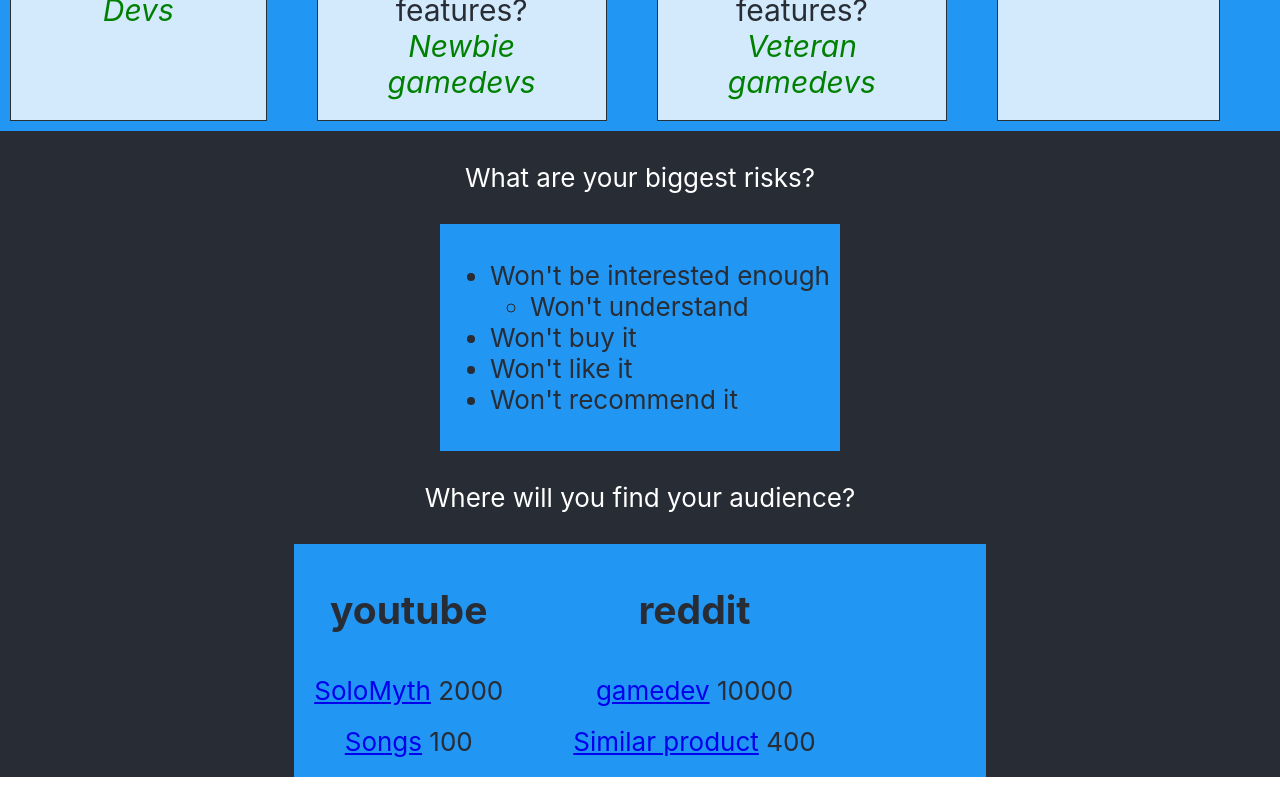
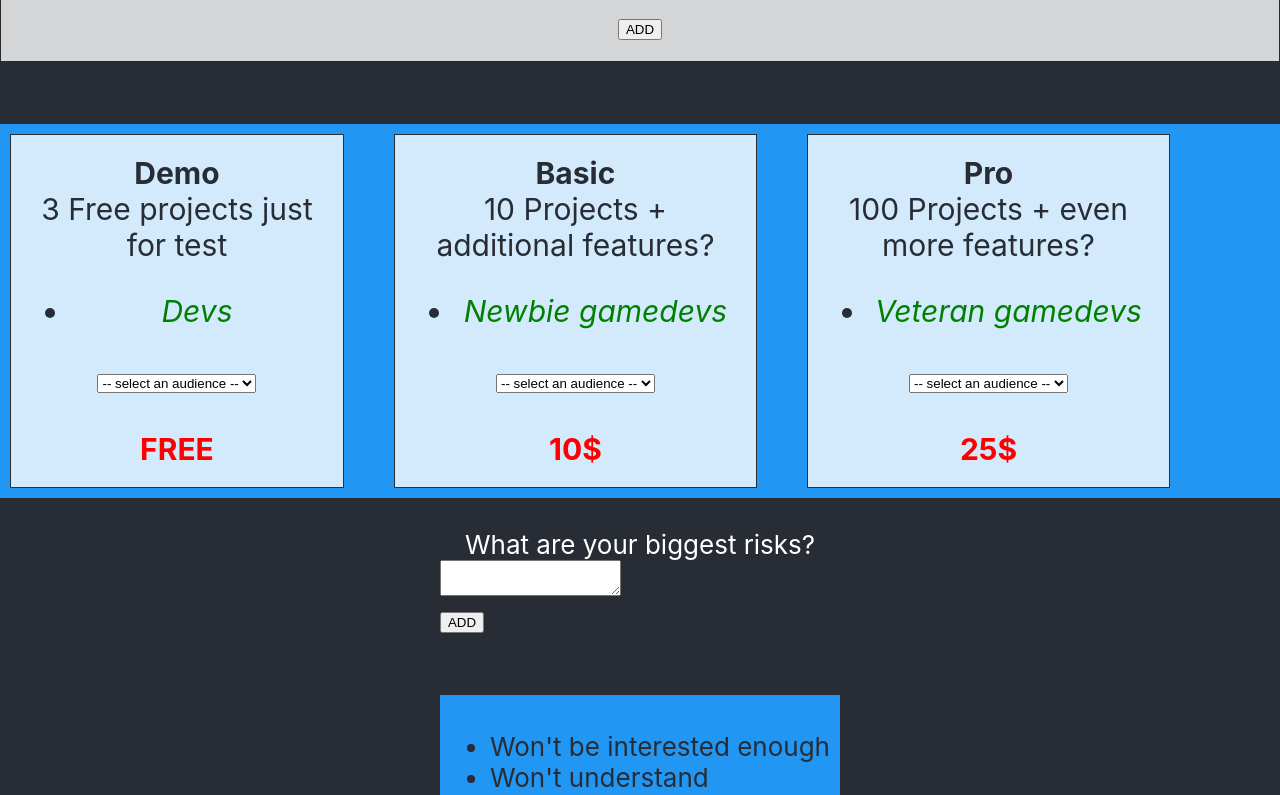
Before and after one commit to IGGAMEMAKER/IndieMarketingTool, a React (Create React App) app in the folder app/my-app/: page / in a window 1280 px wide. Shown: the part 920-1715 px from the top of the page. Built offline with nearby package versions, Linux system fonts and the light colour scheme; what flux would draw is missing.

Commit message:
field pick + almost all inputs are ok

```diff
--- a/app/my-app/public/index.html
+++ b/app/my-app/public/index.html
@@ -24,7 +24,7 @@
       work correctly both with client-side routing and a non-root public URL.
       Learn how to configure a non-root public URL by running `npm run build`.
     -->
-    <title>React App</title>
+    <title>Indie Marketing Tool</title>
   </head>
   <body>
     <noscript>You need to enable JavaScript to run this app.</noscript>
--- a/app/my-app/src/App.js
+++ b/app/my-app/src/App.js
@@ -5,6 +5,7 @@ import storage from './Storage'
 import actions from './actions'
 import {Audience} from "./Audience";
 import {MonetizationPlan} from "./MonetizationPlan";
+import {FieldPicker} from "./FieldPicker";
 
 function AudienceAdder({}) {
   const [audienceName, onChangeName] = useState("");
@@ -63,13 +64,25 @@ function Channel({link, name, users}) {
 
 function RiskList({risks}) {
   return (
-    <ul>{risks.map(r => <RiskView risk={r} />)}</ul>
+    <ul>{risks.map((r, index) => <RiskView risk={r} index={index} />)}</ul>
   )
 }
-function RiskView({risk}) {
-  var subrisks = risk.subrisks || []
+function RiskView({risk, index}) {
+  var renderer = onChange => {
+    var up = <button onClick={() => actions.changeRiskOrder(index, index -1)}>Up</button>
+    var down = <button onClick={() => actions.changeRiskOrder(index, index + 1)}>Down</button>
+    return <div><span onClick={() => onChange(true)}>{risk.name}</span></div> // {up} {down}
+  }
+
   return (
-    <li className="Risk-item">{risk.name}{subrisks ? <RiskList risks={subrisks} /> : ''}</li>
+    <li className="Risk-item">
+      <FieldPicker
+        value={risk.name}
+        normalValueRenderer={renderer}
+        placeholder={"Risk"}
+        onAction={val => actions.editRiskName(index, val)}
+      />
+    </li>
   )
 }
 
@@ -111,7 +124,7 @@ function AudienceSourcesPanel({channels}) {
 function RisksPanel({risks}) {
   return <div>
     <br />
-    What are your biggest risks?
+    What are your biggest risks? <RiskAdder />
     <br />
     <br />
     <div className="Container">
@@ -120,15 +133,33 @@ function RisksPanel({risks}) {
   </div>
 }
 
+function RiskAdder({}) {
+  const [name, onChangeName] = useState("");
+
+  return (
+    <div className="Risk-item">
+      <textarea
+        value={name}
+        onChange={event => {
+          var v = event.target.value
+          console.log({v})
+          onChangeName(v)
+        }}
+      />
+      <br />
+      <button onClick={() => {actions.addRisk(name); onChangeName("")}}>ADD</button>
+    </div>
+  )
+}
+
 function MonetizationPanel({plans, audiences}) {
   return <div>
     <br />
-    How will you make money?
+    How will you make money?       <MonetizationAdder />
     <br />
     <br />
     <div className="Audience-Container">
       {plans.map((p, i) => <MonetizationPlan plan={p} index={i} audiences={audiences} />)}
-      <MonetizationAdder />
     </div>
   </div>
 }
@@ -139,7 +170,7 @@ function AudiencesList({audiences}) {
   const [isFullAudienceInfo, setIsFullInfo] = useState(false);
 
   return <div>
-    Who will use your app / play your game?
+    Who will use your app / play your game?       <AudienceAdder />
     <br />
     <br />
     <div className="Audience-Container">
@@ -154,7 +185,6 @@ function AudiencesList({audiences}) {
           index={i}
         />
       )}
-      <AudienceAdder />
     </div>
   </div>
 }
--- a/app/my-app/src/Audience.js
+++ b/app/my-app/src/Audience.js
@@ -107,9 +107,14 @@ export function Audience({
   else
     strategyPicker = <div onClick={() => onEditStrategyStatus(true)}><i style={{color: 'green'}}>{strategy}</i></div>
 
+  const facePicker = (emoji, color, isChosen) => <span style={{color, fontSize: isChosen ? 32 : 20, fontWeight: isChosen ? 800 : 100}}>{emoji}</span>
+
+  // 🤪
   if (isFull) {
     f = <div>
       <br/>
+      <div>{facePicker('😅', 'green', true)}{facePicker('😐', 'orange', false)}</div>
+      {/*{facePicker('😡', 'red', false)}*/}
       {descriptionPicker}
       <br/>
       {strategyPicker}
--- /dev/null
+++ b/app/my-app/src/FieldPicker.js
@@ -0,0 +1,55 @@
+import {useState} from "react";
+
+export function FieldPicker({value, onAction, placeholder, normalValueRenderer}) {
+  var [editName, onChangeName] = useState(false)
+  var [newValue, onValueChange] = useState(value)
+
+  if (value.length && !editName)
+    return normalValueRenderer(onChangeName)
+
+  var saveButton = ''
+  if (newValue?.length || value?.length) {
+    const onSave = () => {
+      onAction(newValue);
+      onChangeName(false)
+    }
+
+    saveButton = <button onClick={onSave}>save</button>
+  }
+
+  return <div key={value}>
+    <textarea
+      value={newValue}
+      placeholder={placeholder}
+      onChange={event => onValueChange(event.target.value)}
+    />
+    {saveButton}
+  </div>
+}
+
+export function NumberPicker({value, onAction, placeholder, normalValueRenderer}) {
+  var [editName, onChangeName] = useState(false)
+  var [newValue, onValueChange] = useState(value)
+
+  if (!editName)
+    return normalValueRenderer(onChangeName)
+
+  var saveButton = ''
+  const onSave = () => {
+    onAction(newValue);
+    // onValueChange("")
+    // onEditDescriptionStatus(false)
+    onChangeName(false)
+  }
+
+  saveButton = <button onClick={onSave}>save</button>
+
+  return <div>
+    <textarea
+      value={newValue}
+      placeholder={placeholder}
+      onChange={event => onValueChange(event.target.value)}
+    />
+    {saveButton}
+  </div>
+}
--- a/app/my-app/src/MonetizationPlan.js
+++ b/app/my-app/src/MonetizationPlan.js
@@ -1,43 +1,55 @@
-import {useState} from "react";
 import actions from "./actions";
-
-function FieldPicker({value, onAction, onEditDescriptionStatus, placeholder}) {
-  var [newValue, onValueChange] = useState(value)
-  var saveButton = ''
-  if (newValue.length || value.length) {
-    const onSave = () => {
-      onAction(newValue);
-      onValueChange("")
-      onEditDescriptionStatus(false)
-    }
-
-    saveButton = <button onClick={onSave}>save</button>
-  }
-
-  return <div>
-    <textarea
-      value={newValue}
-      placeholder={placeholder}
-      onChange={event => onValueChange(event.target.value)}
-    />
-    {saveButton}
-  </div>
-}
+import {FieldPicker, NumberPicker} from "./FieldPicker";
 
 export function MonetizationPlan({plan, index, audiences}) {
-  var [editName, onChangeName] = useState(false)
+  var namePicker = <FieldPicker
+    value={plan.name}
+    placeholder={"Monetization type name"}
+    onAction={newValue => {actions.editMonetizationName(index, newValue)}}
+    normalValueRenderer={onChangeName => <b onClick={() => onChangeName(true)}>{plan.name}</b>}
+  />
 
-  var namePicker;
-  if (!plan.name.length || editName)
-    namePicker = <FieldPicker onEditDescriptionStatus={() => onChangeName(false)} value={plan.name} placeholder={"Monetization type name"} onAction={newName => {actions.editMonetizationName(index, newName)}} />
-  else
-    namePicker = <b onClick={() => onChangeName(true)}>{plan.name}</b>
+  var descriptionPicker = <FieldPicker
+    value={plan.description}
+    placeholder={"Describe monetization: which features / limits will you offer?"}
+    onAction={newValue => {actions.editMonetizationDescription(index, newValue)}}
+    normalValueRenderer={onChangeName => <div onClick={() => onChangeName(true)}>{plan.description}</div>}
+  />
+
+  var moneyPicker = <NumberPicker
+    value={plan.price}
+    placeholder={"Describe monetization: which features / limits will you offer?"}
+    onAction={newValue => {actions.editMonetizationPrice(index, newValue)}}
+    normalValueRenderer={onChangeName => <div style={{color: "red"}} onClick={() => onChangeName(true)}><b>{plan.price ? plan.price + '$' : 'FREE'}</b></div>}
+  />
 
   var includedAudiences = (plan?.audiences || [])
+  var allowedOptions = audiences.map((a, i) => Object.assign({}, a, {index: i})).filter(aa => !includedAudiences.filter(inc => inc === aa.index).length)
+
+  var audienceSelect;
+  if (allowedOptions.length) {
+    audienceSelect = <div>
+      <select value={-1} onChange={event => {
+        var val = event.target.value
+        // console.log(val)
+
+        actions.attachAudienceToMonetizationPlan(parseInt(val), index)
+      }}>
+        <option disabled selected value={-1}> -- select an audience --</option>
+        {allowedOptions.map((aa, i) => <option value={aa.index}>{aa.name}</option>)}
+      </select>
+    </div>
+  }
 
   return <div className="Audience-item">
     <div>{namePicker}</div>
-    <div>{plan.description}</div>
-    <div>{includedAudiences.map(i => <i style={{color: 'green'}}>{audiences[i].name}</i>)}</div>
+    <div>{descriptionPicker}</div>
+
+    {!includedAudiences.length ? <div><label><br/>Who will use this plan?</label></div> : ''}
+    <div><ul>{includedAudiences.map(i => <li><i style={{color: 'green'}} onClick={event => event.detail === 2 && actions.detachAudienceFromMonetizationPlan(i, index)}>{audiences[i].name}</i></li>)}</ul></div>
+    {audienceSelect}
+
+    <br />
+    <div>{moneyPicker}</div>
   </div>
 }
--- a/app/my-app/src/Storage.js
+++ b/app/my-app/src/Storage.js
@@ -6,7 +6,11 @@ import {
   AUDIENCE_EDIT_STRATEGY,
   AUDIENCE_EDIT_DESCRIPTION,
   AUDIENCE_REMOVE,
-  MONETIZATION_AUDIENCE_ADD, MONETIZATION_ADD, MONETIZATION_EDIT_DESCRIPTION, MONETIZATION_EDIT_NAME
+  MONETIZATION_AUDIENCE_ADD,
+  MONETIZATION_ADD,
+  MONETIZATION_EDIT_DESCRIPTION,
+  MONETIZATION_EDIT_NAME,
+  MONETIZATION_AUDIENCE_REMOVE, MONETIZATION_EDIT_PRICE, RISK_EDIT_NAME, RISK_ADD, RISK_ORDER_CHANGE
 } from "./constants/actionConstants";
 // import {ping} from "./PingBrowser";
 // import actions from "./actions";
@@ -18,46 +22,35 @@ var audiences = [
     name: "Veteran gamedevs",
     description: "Already wasted years and dont want repetition",
     strategy: "DM low review game devs on Steam \nPostmortems",
-    pricing: [
-      // '25$ / m'
-    ]
   },
   // {
   //   name: "Veteran devs",
   //   description: "Already wasted years and dont want repetition",
   //   strategy: ["Search by Postmortem posts"],
-  //   pricing: [
-  //     // '25$ / m'
-  //   ]
+  //   price: 25
   // },
   {
     name: "Newbie gamedevs",
     description: "Think their game will be an exception",
     strategy: "through influencers via marketing 101 tutorials",
-    pricing: [
-      // '10$ / m'
-    ]
   },
   // {
   //   name: 'Newbie devs',
   //   description: 'Think their game will be an exception',
   //   strategy: ['through influencers via marketing 101 tutorials'],
-  //   pricing: [
-  //     // '10$ / m'
-  //   ]
+  //   price: 10
   // },
   {
     name: 'Devs',
     description: 'Sublime. Play with ideas and quit fast',
     strategy: "through blogs",
-    pricing: ['FREE? Limit projects count']
   },
 ];
 
 var monetizationPlans = [
-  {name: 'Demo',  description: '3 Free projects just for test', audiences: [2]},
-  {name: 'Basic', description: '10 Projects + additional features?', audiences: [1]},
-  {name: 'Pro',   description: '100 Projects + even more features?', audiences: [0]},
+  {name: 'Demo',  description: '3 Free projects just for test', audiences: [2], price: 0},
+  {name: 'Basic', description: '10 Projects + additional features?', audiences: [1], price: 10},
+  {name: 'Pro',   description: '100 Projects + even more features?', audiences: [0], price: 25},
   // {name: 'Enterprise',   description: '100 Projects + even more features?', audiences: []},
 ]
 
@@ -71,9 +64,9 @@ var channels = [
 var risks = [
   {
     name: "Won't be interested enough",
-    subrisks: [{
-      name: "Won't understand",
-    }]
+  },
+  {
+    name: "Won't understand",
   },
   {
     name: "Won't buy it"
@@ -104,6 +97,17 @@ class Storage extends EventEmitter {
 
 const store = new Storage();
 
+const swap = (i1, i2, array) => {
+  if (i1 < array.length && i2 < array.length && i1 >= 0 && i2 >= 0) {
+    var r1 = array[i1];
+    var r2 = array[i2];
+
+    array[i2] = r1
+    array[i1] = r2
+  }
+  return array
+}
+
 Dispatcher.register((p) => {
   switch (p.actionType) {
     case AUDIENCE_ADD:
@@ -111,7 +115,8 @@ Dispatcher.register((p) => {
       audiences.push({
         name: p.name,
         description: "",
-        strategy: []
+        strategy: [],
+        price: 0
       })
       store.emitChange()
       break;
@@ -132,7 +137,12 @@ Dispatcher.register((p) => {
       break;
 
     case MONETIZATION_ADD:
-      monetizationPlans.push({name: p.name, description: "", audiences: []})
+      monetizationPlans.push({name: p.name, description: "", audiences: [], price: 0, regularity: 0})
+      // 0 - fixed
+      // 1 - day
+      // 2 - week
+      // 3 - month
+      // 4 - year
       store.emitChange()
       break
 
@@ -146,10 +156,47 @@ Dispatcher.register((p) => {
       store.emitChange()
       break
 
+    case MONETIZATION_EDIT_PRICE:
+      monetizationPlans[p.monetizationIndex].price = p.price
+      store.emitChange()
+      break
+
     case MONETIZATION_AUDIENCE_ADD:
       monetizationPlans[p.monetizationIndex].audiences.push(p.audienceIndex)
       store.emitChange()
       break
+
+    case MONETIZATION_AUDIENCE_REMOVE:
+      monetizationPlans[p.monetizationIndex].audiences = monetizationPlans[p.monetizationIndex].audiences.filter(inc => inc!== p.audienceIndex)
+      store.emitChange()
+      break
+
+    case RISK_ADD:
+      risks.push({name: p.name})
+      store.emitChange()
+      break;
+
+    case RISK_EDIT_NAME:
+      risks[p.riskIndex].name = p.name;
+      store.emitChange()
+      break;
+
+    case RISK_ORDER_CHANGE:
+      var i1 = p.index1;
+      var i2 = p.index2;
+
+      risks = swap(i1, i2, risks)
+
+      // if (i1 < risks.length && i2 < risks.length && i1 >= 0 && i2 >= 0) {
+      //   var r1 = risks[i1];
+      //   var r2 = risks[i2];
+      //
+      //   risks[i2] = r1
+      //   risks[i1] = r2
+      //   store.emitChange()
+      // }
+      store.emitChange()
+      break;
 
     default:
       console.warn(`TYPE IS FUCKED. Got unexpected type ${p.type}`);
--- a/app/my-app/src/actions.js
+++ b/app/my-app/src/actions.js
@@ -5,7 +5,7 @@ import {
   MONETIZATION_AUDIENCE_ADD,
   MONETIZATION_AUDIENCE_REMOVE,
   MONETIZATION_EDIT_DESCRIPTION,
-  MONETIZATION_EDIT_NAME
+  MONETIZATION_EDIT_NAME, MONETIZATION_EDIT_PRICE, RISK_EDIT_NAME, RISK_ADD, RISK_ORDER_CHANGE
 } from './constants/actionConstants';
 
 
@@ -66,6 +66,14 @@ export function editMonetizationDescription(monetizationIndex, description) {
   })
 }
 
+export function editMonetizationPrice(monetizationIndex, price) {
+  Dispatcher.dispatch({
+    actionType: MONETIZATION_EDIT_PRICE,
+    monetizationIndex,
+    price: parseInt(price)
+  })
+}
+
 export function attachAudienceToMonetizationPlan(audienceIndex, monetizationIndex) {
   Dispatcher.dispatch({
     actionType: MONETIZATION_AUDIENCE_ADD,
@@ -82,6 +90,29 @@ export function detachAudienceFromMonetizationPlan(audienceIndex, monetizationIn
   })
 }
 
+export function editRiskName(index, name) {
+  Dispatcher.dispatch({
+    actionType: RISK_EDIT_NAME,
+    riskIndex: index,
+    name
+  })
+}
+
+export function addRisk(name) {
+  Dispatcher.dispatch({
+    actionType: RISK_ADD,
+    name
+  })
+}
+
+export function changeRiskOrder(index1, index2) {
+  Dispatcher.dispatch({
+    actionType: RISK_ORDER_CHANGE,
+    index1,
+    index2
+  })
+}
+
 export default {
   addAudience,
   editAudienceName,
@@ -90,7 +121,12 @@ export default {
 
   addMonetizationPlan,
   editMonetizationName,
+  editMonetizationPrice,
   editMonetizationDescription,
   attachAudienceToMonetizationPlan,
-  detachAudienceFromMonetizationPlan
+  detachAudienceFromMonetizationPlan,
+
+  addRisk,
+  editRiskName,
+  changeRiskOrder
 }
--- a/app/my-app/src/constants/actionConstants.js
+++ b/app/my-app/src/constants/actionConstants.js
@@ -9,3 +9,8 @@ export const MONETIZATION_AUDIENCE_ADD = 'MONETIZATION_AUDIENCE_ADD'
 export const MONETIZATION_AUDIENCE_REMOVE = 'MONETIZATION_AUDIENCE_REMOVE'
 export const MONETIZATION_EDIT_DESCRIPTION = 'MONETIZATION_EDIT_DESCRIPTION'
 export const MONETIZATION_EDIT_NAME = 'MONETIZATION_EDIT_NAME'
+export const MONETIZATION_EDIT_PRICE = 'MONETIZATION_EDIT_PRICE'
+
+export const RISK_ADD = 'RISK_ADD'
+export const RISK_EDIT_NAME = 'RISK_EDIT_NAME'
+export const RISK_ORDER_CHANGE = 'RISK_ORDER_CHANGE'
```
